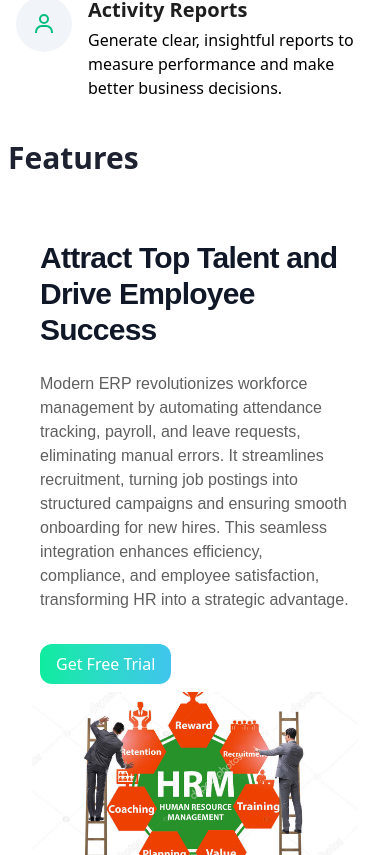
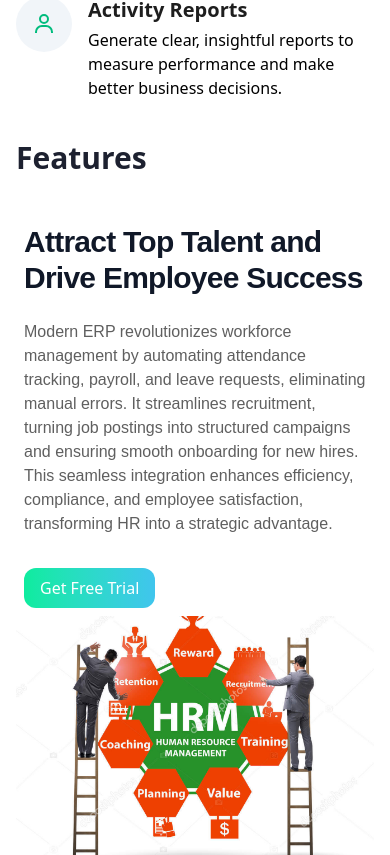
Before and after one commit to Mubasharsmartcomputing/airax_solutions, a React (Vite) app: page / in a window 390 px wide. Shown: the part 4209-5064 px from the top of the page. Built offline with nearby package versions, Linux system fonts and the light colour scheme.

Commit message:
five commit

```diff
--- a/src/components/ServicesProduct/Services.jsx
+++ b/src/components/ServicesProduct/Services.jsx
@@ -69,7 +69,7 @@ export default function ProductServices() {
   return (
     <div className="w-full  px-2 md:pt-10 font-Poppins text-[#1D2130] mx-auto">
       <div className="max-w-7xl justify-center items-center mx-auto">
-        <h2 className="text-3xl sm:text-4xl lg:text-5xl font-bold md:text-center mb-8 text-[#1D2130]">
+        <h2 className="text-3xl sm:text-4xl px-2 lg:text-5xl font-bold md:text-center mb-8 text-[#1D2130]">
         Features
         </h2>
         <div className="hidden md:flex items-center justify-center mb-8 flex-wrap">
@@ -86,7 +86,7 @@ export default function ProductServices() {
           ))}
         </div>
         <div className="relative flex justify-center flex-col items-center">
-          <div className="max-w-7xl overflow-hidden p-6">
+          <div className="max-w-7xl overflow-hidden p-2 md:p-2">
             <div className="flex flex-col lg:flex-row">
               <div className="lg:w-1/2 p-2 flex flex-col justify-center items-start">
                 <h3 className="text-3xl sm:text-4xl md:text-5xl font-[600] pb-6 font-poppins tracking-tight text-gray-900">{carouselItemsData[activeIndex].title}</h3>
```
